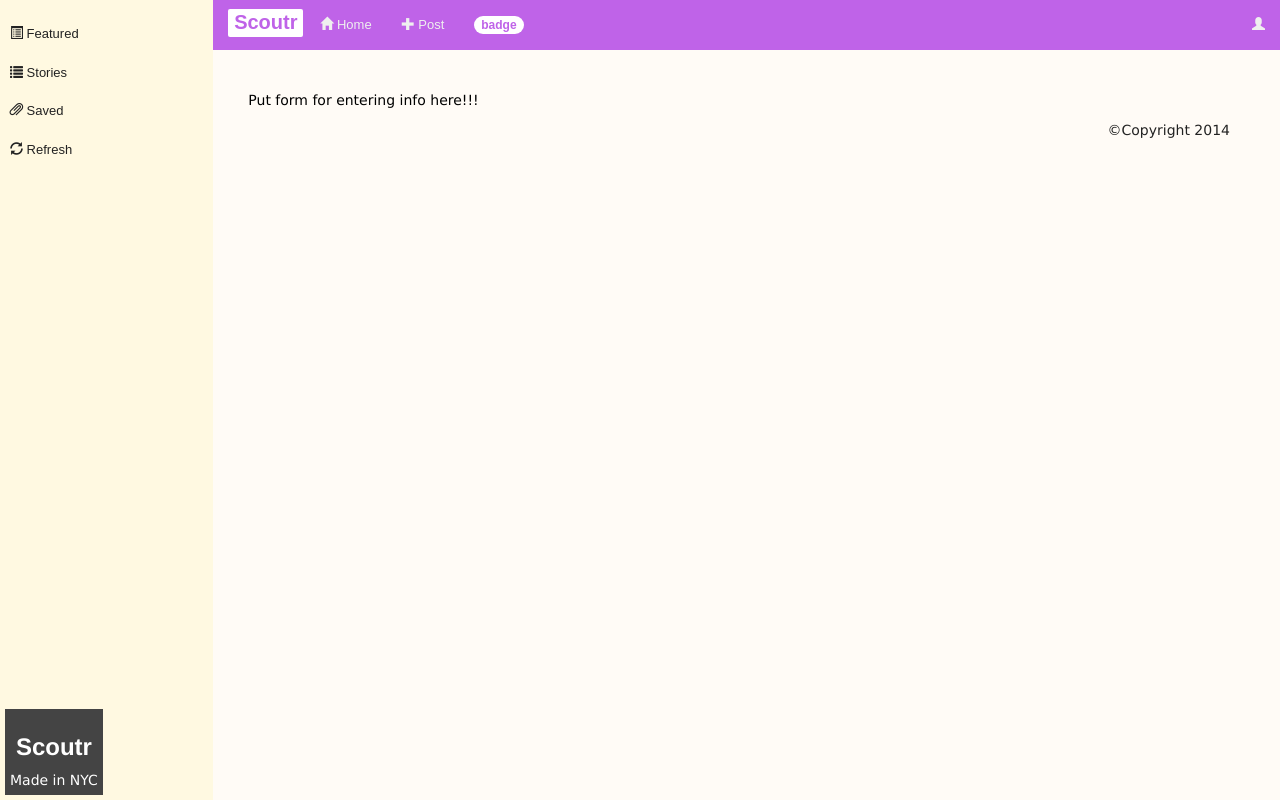
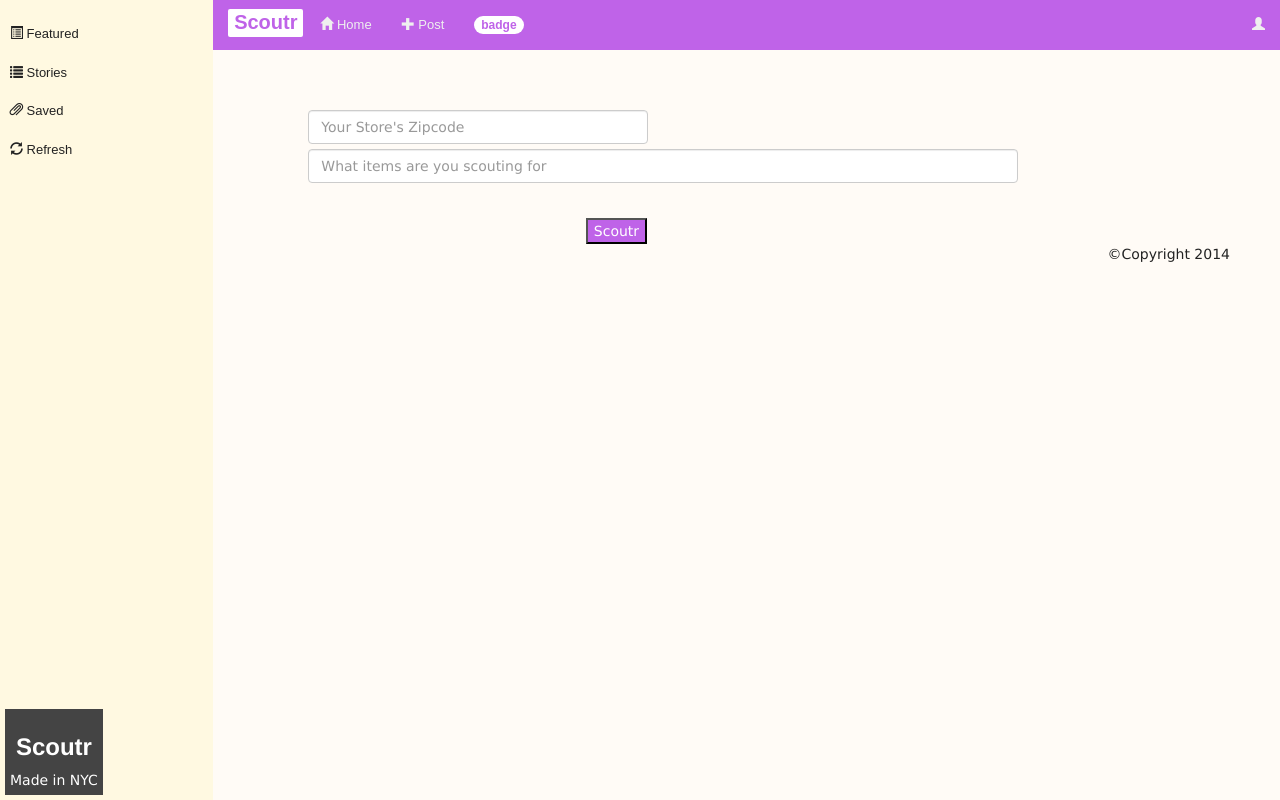
Before and after one commit to neostoic/Scoutr, a Flask app: page /info/ in a window 1280 px wide. Run offline with Flask 2, Linux system fonts and the light colour scheme; some libraries are stand-ins or nearby versions.

Commit message:
added info page

```diff
--- /dev/null
+++ b/templates/details.html
@@ -0,0 +1,5 @@
+{% extends 'base.html' %}
+{% block title %}Scoutr{% endblock %}
+{% block content %}
+  <p>Put form for entering info here!!!</p>
+{% endblock %}
--- a/templates/info.html
+++ b/templates/info.html
@@ -1,5 +1,55 @@
 {% extends 'base.html' %}
 {% block title %}Scoutr{% endblock %}
 {% block content %}
-  <p>Put form for entering info here!!!</p>
+	<div class="row">
+
+     <div class="col-md-12">
+         <span style="margin-left:15px;margin-bottom:5px"> </span>
+
+		<div class="container">
+			<div class="row clearfix">
+				<div class="col-md-12 col-md-12 column">
+					<form action="" method="POST"  role="form" id="info-form">
+
+						<div class="row ">
+							<div class="col-md-4 col-sm-4 column">
+								<div class="form-group" style="margin-bottom:5px" ><input type="text" class="form-control" name="vendor" placeholder="Your Store's Zipcode" /></div>
+							</div>
+
+							<div class="col-md-8 col-sm-8 column"></div>
+						</div>
+
+						<div class="row">
+							<div class="col-md-8 col-sm-8 column">
+								<div class="form-group" style="margin-bottom:5px"><input type="text" class="form-control" name="name" placeholder="What items are you scouting for" /></div>
+							</div>
+							<div class="col-md-4 col-sm-4 column"></div>
+
+						</div>
+
+						<div class="row" style="margin-top:30px" >
+							<div class="col-md-3 col-sm-3 column">
+
+							</div>
+							<div class="col-md-4 col-sm-4 column">
+
+								 <button type="submit"  style="background-color:#BF63E8; color: white;" class="">Scoutr</button>
+							</div>
+							<div class="col-md-4 col-sm-4 column"></div>
+
+						</div>
+
+
+
+					</form>
+				</div>
+			</div>
+		</div>
+	</div>
+</div>
+
+
+
+
+
 {% endblock %}
```
